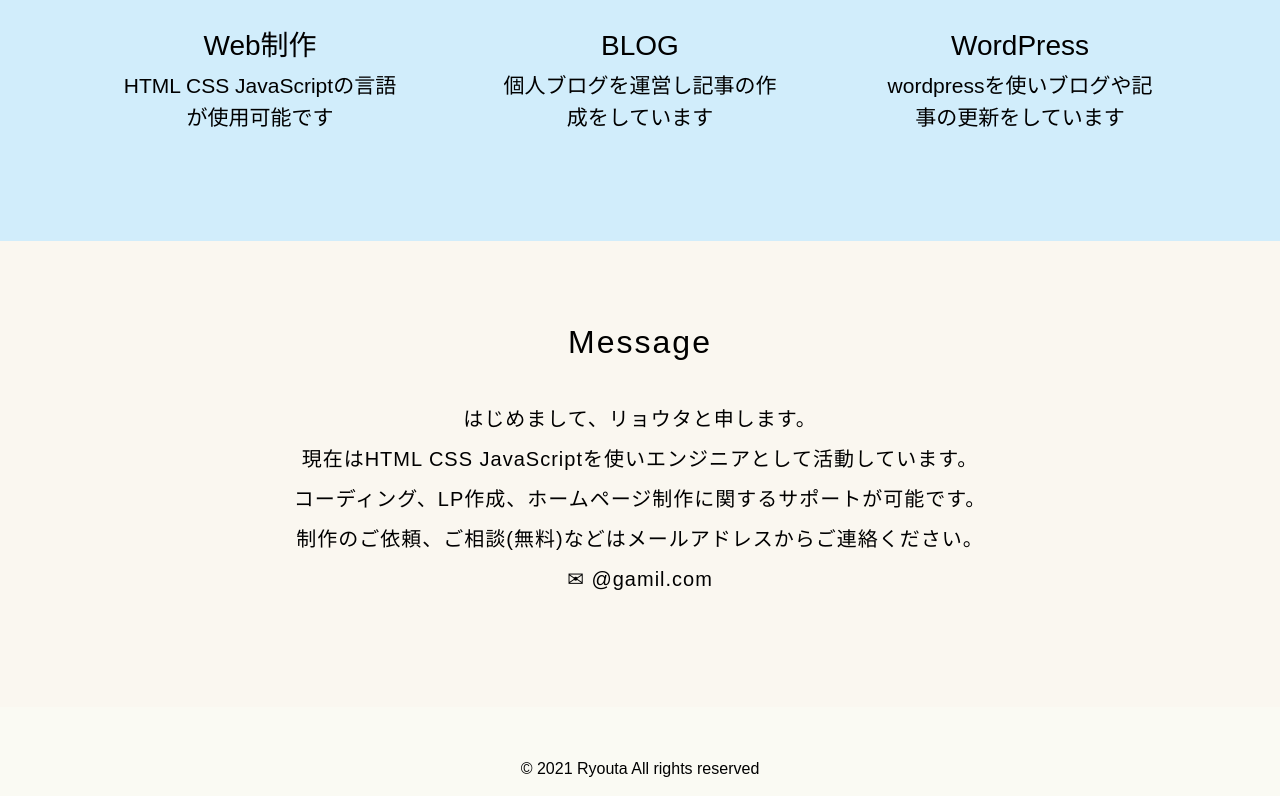
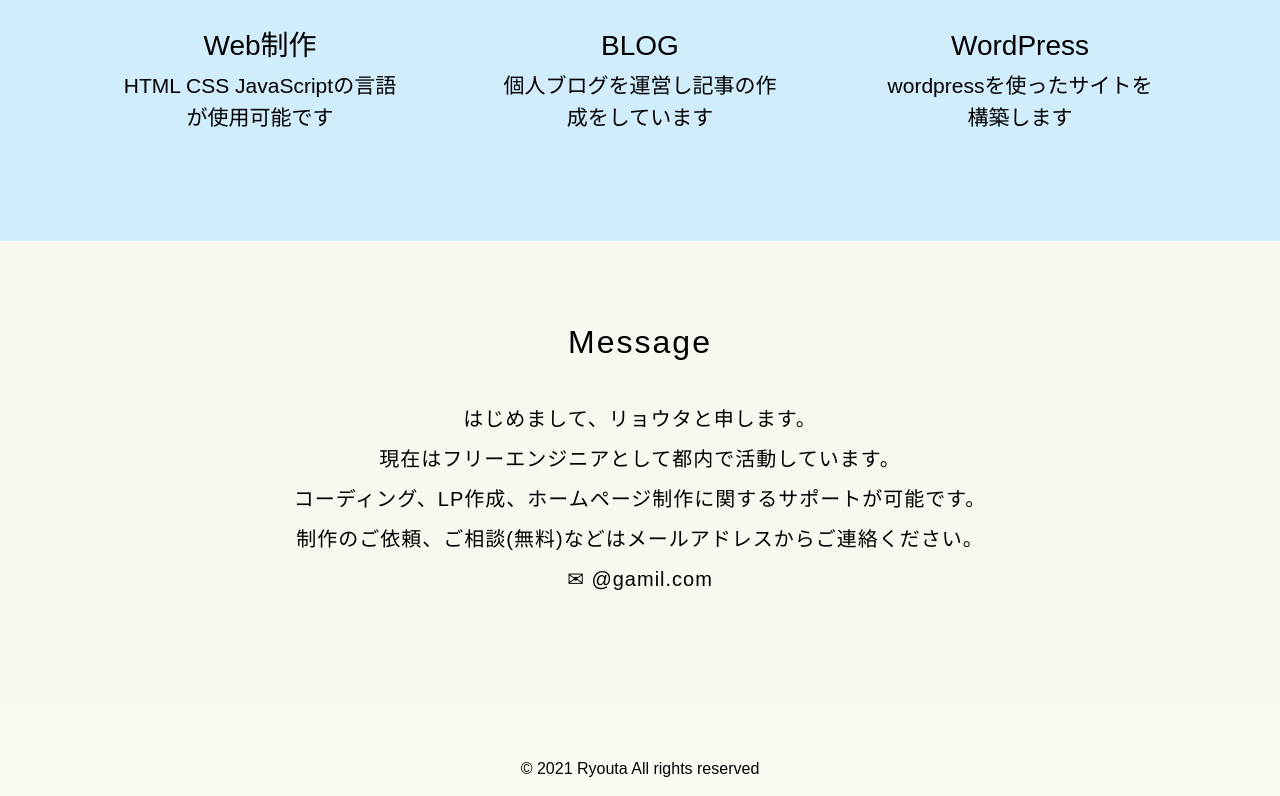
Before and after one commit to ryoutas/web, a plain HTML site: page index.html in a window 1280 px wide. Shown: the part 1588-2384 px from the top of the page. Drawn offline with nearby package versions, Linux system fonts and the light colour scheme; a web font is replaced by a local one.

Commit message:
Update index.html

```diff
--- a/index.html
+++ b/index.html
@@ -63,7 +63,8 @@
         <div class="col-md-6 mt-2 mt-md-0">
           <!-- 説明文 -->
           <h4>
-            RYOUTA / リョウタ<br>1998年生まれ<br>都内のプログラマー<br>日々学びつづけスキルを磨いています
+            RYOUTA / 涼太<br>フリーとしてWeb制作をしております<br>LPコーディング　WordPressのサイト構築を得意です。
+            <br>納品後も最後まで責任を持って丁寧な対応を心がけております。
           </h4>
         </div>
         <!--/.col-md-6 -->
@@ -105,7 +106,7 @@
             </div>
             <div class="card__description">
             　<h3>WordPress</h3>
-            <p>wordpressを使いブログや記事の更新をしています</p>
+            <p>wordpressを使ったサイトを構築します</p>
             </div>
         </div>
         <!--/.card -->
@@ -120,7 +121,7 @@
     <div class="contact">
       <h2>Message</h2>
     </div>
-     <p>はじめまして、リョウタと申します。<br>現在はHTML CSS JavaScriptを使いエンジニアとして活動しています。<br>コーディング、LP作成、ホームページ制作に関するサポートが可能です。<br>制作のご依頼、ご相談(無料)などはメールアドレスからご連絡ください。<br>✉  @gamil.com</p>
+     <p>はじめまして、リョウタと申します。<br>現在はフリーエンジニアとして都内で活動しています。<br>コーディング、LP作成、ホームページ制作に関するサポートが可能です。<br>制作のご依頼、ご相談(無料)などはメールアドレスからご連絡ください。<br>✉  @gamil.com</p>
   </section>
 
   <footer>
```
